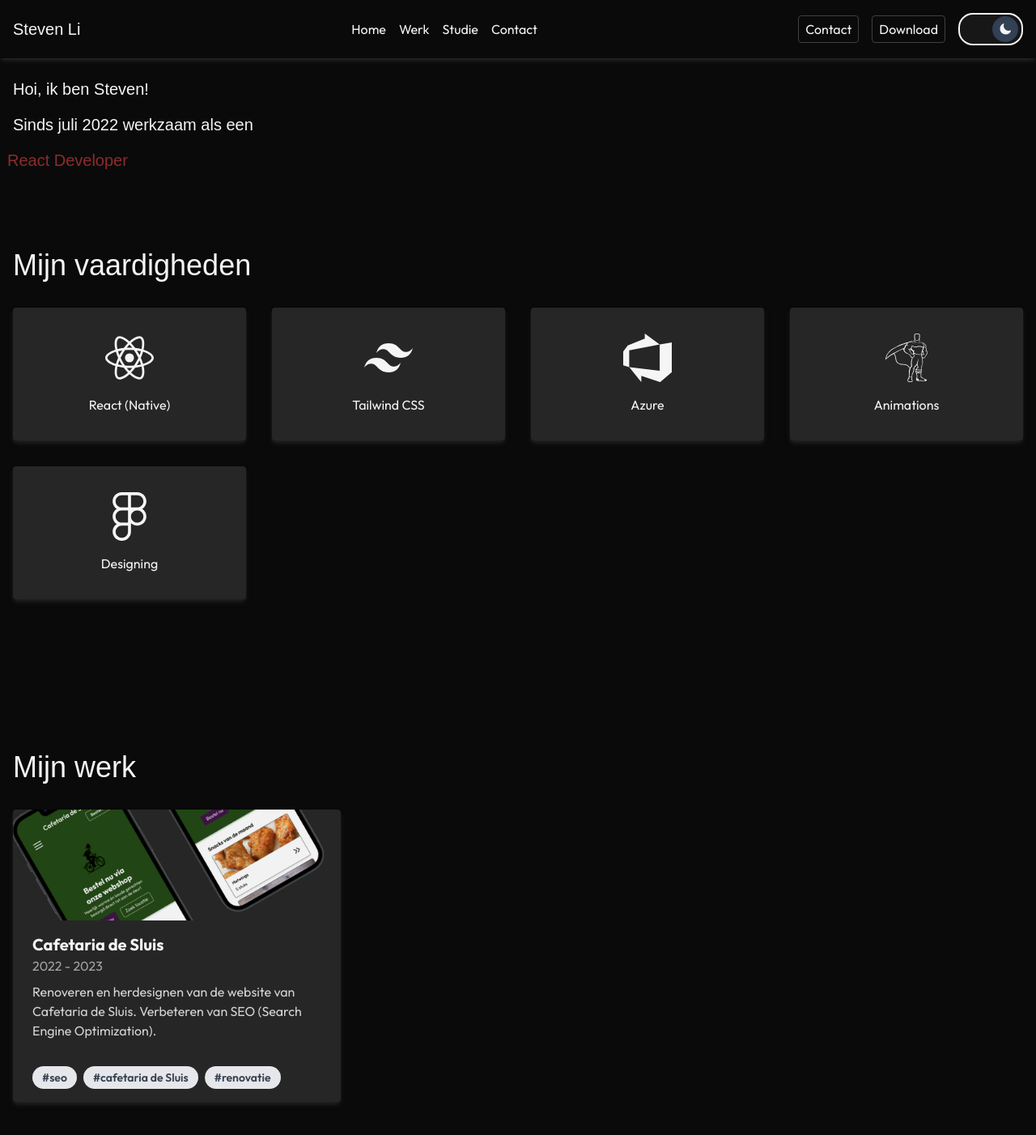
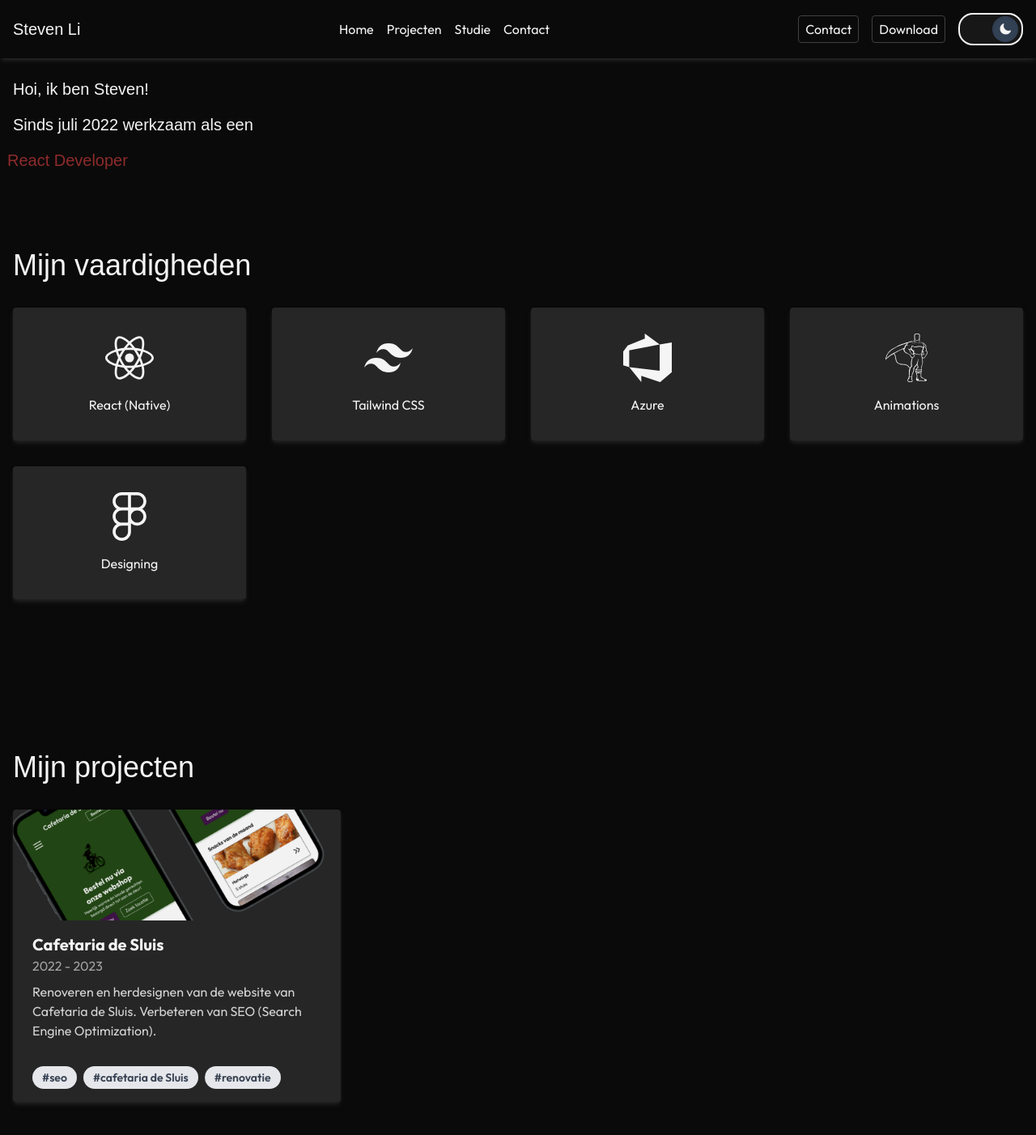
Before and after one commit to zStevenn/portfolio, a Next.js app: page / in a window 1280 px wide. Shown: the top 1402 px of the page at 81% size. Built offline with nearby package versions, Linux system fonts and the light colour scheme; a web font is replaced by a local one.

Commit message:
Change work to projects

```diff
--- a/src/app/page.tsx
+++ b/src/app/page.tsx
@@ -65,9 +65,9 @@ export default function Home() {
         </div>
       </Section>
       <Section
-        id={SectionEnum.Work}
+        id={SectionEnum.Projects}
       >
-        <Title>Mijn werk</Title>
+        <Title>Mijn projecten</Title>
         <div className="grid grid-cols-1 md:grid-cols-2 lg:grid-cols-3 gap-4">
           <WorkCard
             title="Cafetaria de Sluis"
--- a/src/components/navigation/links/index.tsx
+++ b/src/components/navigation/links/index.tsx
@@ -9,7 +9,7 @@ type LinksProps = {
 function Links({ className }: LinksProps) {
   const navLinks = [
     { name: 'Home', id: SectionEnum.Introduction },
-    { name: 'Werk', id: SectionEnum.Work },
+    { name: 'Projecten', id: SectionEnum.Projects },
     { name: 'Studie', id: SectionEnum.Study },
     { name: 'Contact', id: SectionEnum.Contact },
   ];
--- a/src/enums/Section.ts
+++ b/src/enums/Section.ts
@@ -1,6 +1,6 @@
 enum SectionEnum {
 	Introduction = "introductie",
-	Work = "werk",
+	Projects = "projecten",
 	Contact = "contact",
 	Study = "studie",
 }
```
